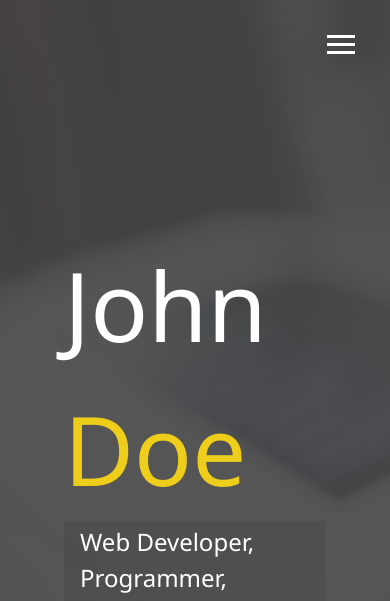
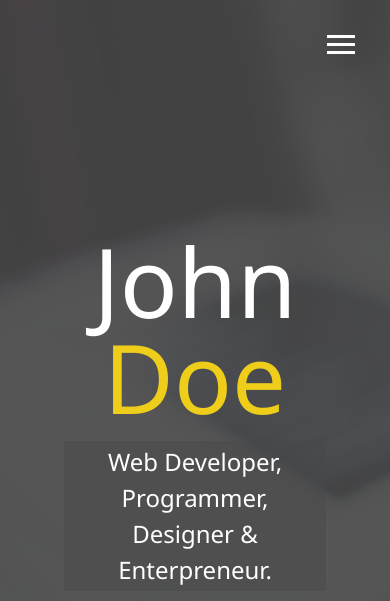
Before and after one commit to leapfrogDBS/modern_portfolio, a website: page dist/indext.html in a window 390 px wide. Shown: the top 601 px of the page. Drawn offline with Linux system fonts and the light colour scheme.

Commit message:
Added media queries and made menu overlay responsive

```diff
--- a/scss/_config.scss
+++ b/scss/_config.scss
@@ -27,3 +27,26 @@ $background-opacity: 0.9;
     }
   }
 }
+
+// Media Query Mixins
+
+@mixin mediaSm {
+  @media screen and (max-width: 500px) {
+    @content;
+  }
+}
+@mixin mediaMd {
+  @media screen and (max-width: 768px) {
+    @content;
+  }
+}
+@mixin mediaLg {
+  @media screen and (min-width: 769px) and (max-width: 1170px) {
+    @content;
+  }
+}
+@mixin mediaXl {
+  @media screen and (mix-width: 1171px) {
+    @content;
+  }
+}
--- /dev/null
+++ b/scss/_mobile.scss
@@ -0,0 +1,54 @@
+//Widescreens
+@include mediaXl {
+}
+
+//Desktops & Laptops
+@include mediaLg {
+}
+
+//Tablets & Small Laptops
+@include mediaMd {
+  main {
+    align-items: center;
+    text-align: center;
+
+    .lg-heading {
+      line-height: 1;
+      margin-bottom: 1rem;
+    }
+  }
+
+  ul.menu-nav,
+  div.menu-branding {
+    float: none;
+    width: 100%;
+    min-height: 0;
+
+    &show {
+      transform: translate3d(0, 0, 0);
+    }
+  }
+  .menu-nav {
+    height: 75vh;
+    transform: translate3d(-100%, 0, 0);
+    font-size: 24px;
+  }
+
+  .menu-branding {
+    height: 25vh;
+    transform: translate3d(100%, 0, 0);
+
+    .portrait {
+      background: url("../img/portrait_small.jpg");
+      width: 150px;
+      height: 150px;
+    }
+  }
+}
+
+//Smartphones
+@include mediaSm {
+  main#home h1 {
+    margin-top: 10vh;
+  }
+}
--- a/scss/main.scss
+++ b/scss/main.scss
@@ -1,5 +1,6 @@
 @import "config";
 @import "menu";
+@import "mobile";
 
 * {
   box-sizing: border-box;
```
Also changed, not shown: dist/css/main.css.
